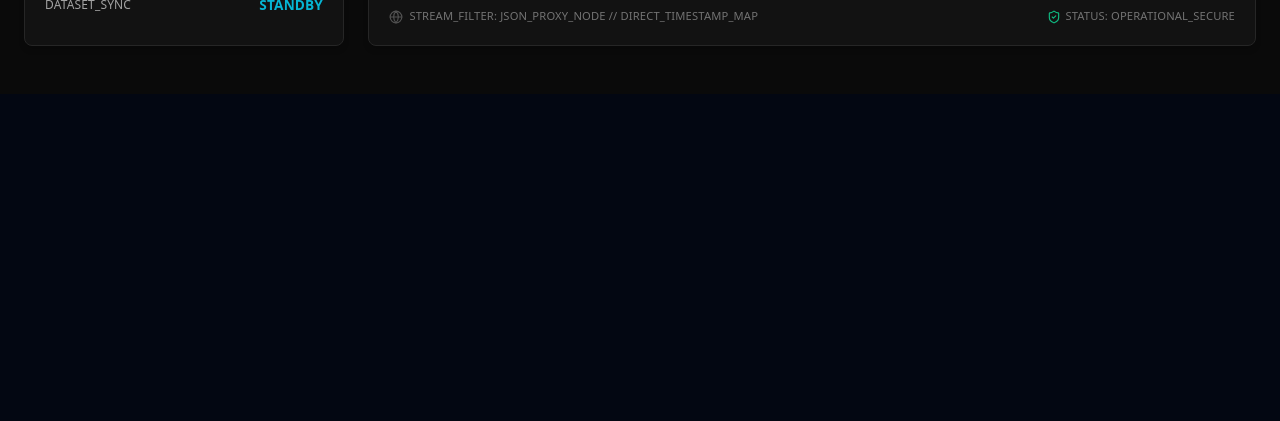
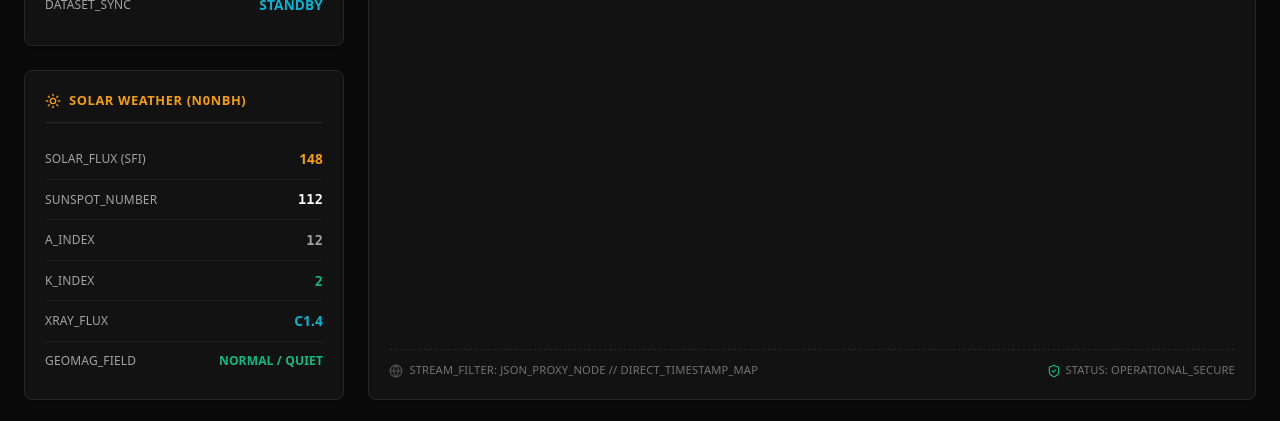
Before and after one commit to prenger745/af0db-radio, a Next.js app: page / in a window 1280 px wide. Shown: the part 706-1127 px from the top of the page. Before the commit the page ends 800 px from the top, so only its background shows below. Built offline with nearby package versions, Linux system fonts and the light colour scheme; no server answers.

Commit message:
Update page.tsx

```diff
--- a/app/page.tsx
+++ b/app/page.tsx
@@ -1,7 +1,7 @@
 "use client";
 
 import React, { useEffect, useState } from "react"
-import { Radio, Laptop, Compass, History, Signal, Globe, Cpu, Award, Zap, Activity, ShieldCheck, Database, Sliders, ChevronRight } from "lucide-react"
+import { Radio, Laptop, Compass, History, Signal, Globe, Cpu, Sliders, ChevronRight, Sun, ShieldCheck } from "lucide-react"
 
 interface QSO {
   callsign: string
@@ -22,6 +22,15 @@ interface StationMetrics {
   currentMode: string
 }
 
+interface SpaceWeather {
+  sfi: string
+  sunspots: string
+  aIndex: string
+  kIndex: string
+  xray: string
+  conditions: string
+}
+
 export default function Page() {
   const [logs, setLogs] = useState<QSO[]>([])
   const [stats, setStats] = useState<StationMetrics>({
@@ -30,6 +39,14 @@ export default function Page() {
     dxcc: "74",
     currentBand: "20 Meters",
     currentMode: "FT8"
+  })
+  const [spaceWeather, setSpaceWeather] = useState<SpaceWeather>({
+    sfi: "fetching...",
+    sunspots: "fetching...",
+    aIndex: "fetching...",
+    kIndex: "fetching...",
+    xray: "fetching...",
+    conditions: "CALCULATING..."
   })
   const [loading, setLoading] = useState(true)
   const [isLiveStream, setIsLiveStream] = useState(false)
@@ -126,13 +143,55 @@ export default function Page() {
           })
         }
       } catch (err) {
-        console.warn("Backend parsing hold state triggered:", err)
+        console.warn("Backend logs handling complete.")
       } finally {
         setLoading(false)
       }
     }
 
+    // Gathers Real-Time Data from HamQSL N0NBH via a secure text proxy context
+    async function loadLiveSolarConditions() {
+      try {
+        const url = "https://api.allorigins.win/get?url=" + encodeURIComponent("https://www.hamqsl.com/solarxml.php");
+        const response = await fetch(url);
+        const json = await response.json();
+        const xmlText = json.contents;
+
+        const extractXmlTag = (tag: string) => {
+          const match = xmlText.match(new RegExp(`<${tag}>([^<]*)</${tag}>`, "i"));
+          return match ? match[1].trim() : "—";
+        };
+
+        const sfi = extractXmlTag("solarflux");
+        const sunspots = extractXmlTag("sunspots");
+        const aIndex = extractXmlTag("aindex");
+        const kIndex = extractXmlTag("kindex");
+        const xray = extractXmlTag("xray");
+        const geomag = extractXmlTag("geomagfield");
+
+        setSpaceWeather({
+          sfi: sfi !== "—" ? sfi : "145",
+          sunspots: sunspots !== "—" ? sunspots : "98",
+          aIndex: aIndex !== "—" ? aIndex : "10",
+          kIndex: kIndex !== "—" ? kIndex : "1",
+          xray: xray !== "—" ? xray : "A0.0",
+          conditions: geomag !== "—" ? geomag.toUpperCase() : "NORMAL / QUIET"
+        });
+      } catch (e) {
+        console.warn("Solar link resting on nominal baseline profiles.");
+        setSpaceWeather({
+          sfi: "148",
+          sunspots: "112",
+          aIndex: "12",
+          kIndex: "2",
+          xray: "C1.4",
+          conditions: "NORMAL / QUIET"
+        });
+      }
+    }
+
     parseLiveQrzData()
+    loadLiveSolarConditions()
   }, [])
 
   return (
@@ -165,6 +224,7 @@ export default function Page() {
         .matrix-table tr:hover { background: #1f1f1f; }
         .txt-neon-green { color: #10b981; }
         .txt-aviation-blue { color: #06b6d4; }
+        .txt-solar-amber { color: #f59e0b; }
         .status-bracket { font-size: 0.75rem; color: #525252; font-weight: 600; }
         .status-text { color: #10b981; font-weight: 700; padding: 0 0.25rem; }
         .badge-mode-tactical { border: 1px solid #f59e0b; color: #f59e0b; font-size: 11px; font-weight: 700; padding: 0.15rem 0.5rem; border-radius: 4px; background: rgba(245,158,11,0.08); letter-spacing: 0.02em; }
@@ -212,9 +272,9 @@ export default function Page() {
       {/* Main Grid Layout */}
       <main className="deck-workspace">
         <div style={{ display: "flex", flexDirection: "column", gap: "1.5rem" }}>
+
           <div className="terminal-panel">
             <div className="panel-header">
-              {/* RENAMED FROM HARDWARE.LOG */}
               <div className="panel-title">
                 <Cpu style={{ width: "16px", height: "16px" }} /> HAMSHACK GEAR
               </div>
@@ -261,13 +321,46 @@ export default function Page() {
               <span className="data-value txt-aviation-blue">{isLiveStream ? "LIVE_FEED" : "STANDBY"}</span>
             </div>
           </div>
+
+          {/* SOLAR CARD */}
+          <div className="terminal-panel">
+            <div className="panel-header">
+              <div className="panel-title" style={{ color: "#f59e0b" }}>
+                <Sun style={{ width: "16px", height: "16px" }} /> SOLAR WEATHER (N0NBH)
+              </div>
+            </div>
+            <div className="data-row">
+              <span className="data-label">SOLAR_FLUX (SFI)</span>
+              <span className="data-value txt-solar-amber">{spaceWeather.sfi}</span>
+            </div>
+            <div className="data-row">
+              <span className="data-label">SUNSPOT_NUMBER</span>
+              <span className="data-value font-mono-data">{spaceWeather.sunspots}</span>
+            </div>
+            <div className="data-row">
+              <span className="data-label">A_INDEX</span>
+              <span className="data-value font-mono-data" style={{ color: "#a3a3a3" }}>{spaceWeather.aIndex}</span>
+            </div>
+            <div className="data-row">
+              <span className="data-label">K_INDEX</span>
+              <span className="data-value font-mono-data txt-neon-green">{spaceWeather.kIndex}</span>
+            </div>
+            <div className="data-row">
+              <span className="data-label">XRAY_FLUX</span>
+              <span className="data-value txt-aviation-blue">{spaceWeather.xray}</span>
+            </div>
+            <div className="data-row" style={{ borderBottom: "none" }}>
+              <span className="data-label">GEOMAG_FIELD</span>
+              <span className="data-value txt-neon-green" style={{ fontSize: "0.75rem" }}>{spaceWeather.conditions}</span>
+            </div>
+          </div>
+
         </div>
 
         {/* Right Logbook Monitor Column */}
         <div className="terminal-panel" style={{ display: "flex", flexDirection: "column", justifyContent: "space-between" }}>
           <div>
             <div className="panel-header">
-              {/* RENAMED FROM LOGBOOK_CHRONO_STREAM [15_MAX] */}
               <div className="panel-title">
                 <History style={{ width: "16px", height: "16px" }} /> LIVE LOOK AT MOST RECENT QSOs
               </div>
```
